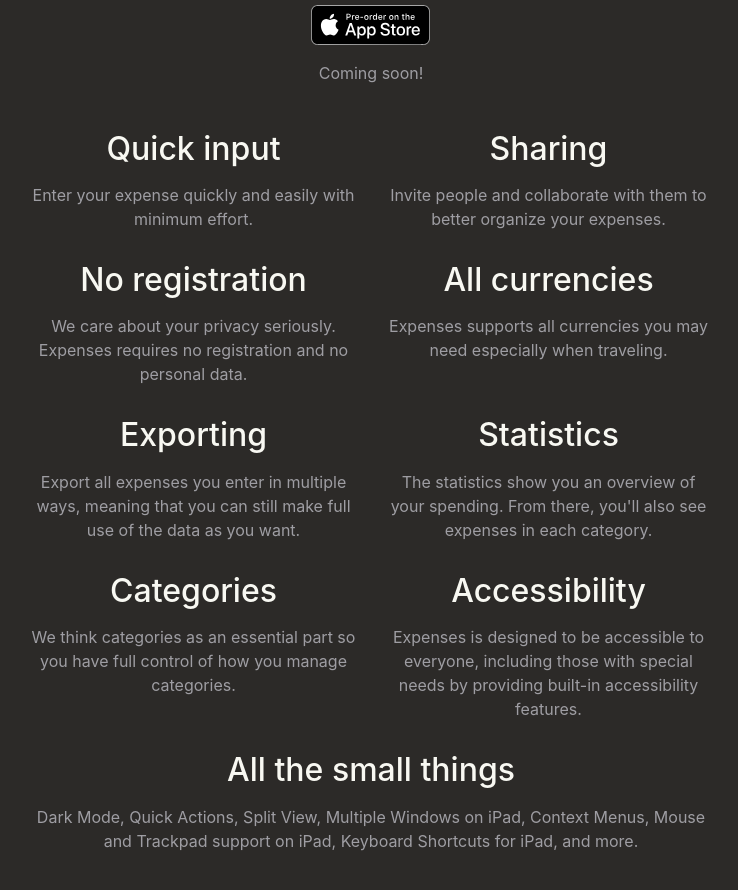
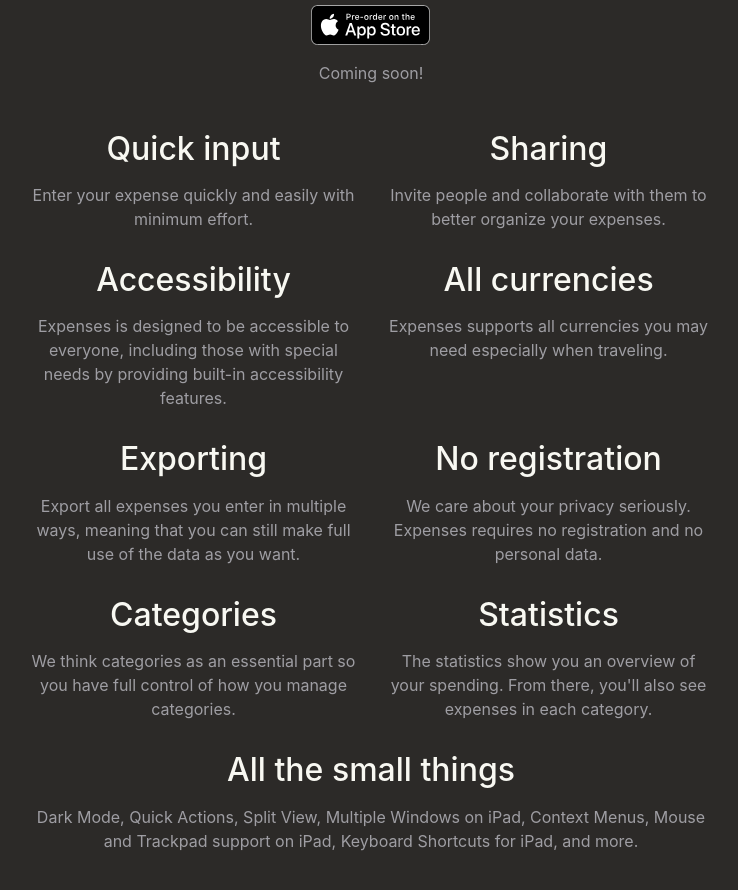
Before and after one commit to pixyzehn/pixyzehn.com, a Jekyll site: the page built from pages/expenses/expenses.md, in a window 1280 px wide and 900 px high, scrolled down 746 px. Shown: the top 890 px of the window, without its empty margins (269-1007 px from the left). Built offline with Jekyll 4.4.1, drawn with Linux system fonts in a browser that asks for light colours; nearby versions of some CDN libraries; library files that are not in the unit come from our copies; part of the change alters nothing that is shown.

Commit message:
Update order

```diff
--- a/_includes/expenses/expenses.html
+++ b/_includes/expenses/expenses.html
@@ -23,8 +23,9 @@
     </div>
     <div class="row">
         <div class="col-sm">
-            <h2>No registration</h2>
-            <p>We care about your privacy seriously. Expenses requires no registration and no personal data.</p>
+            <h2>Accessibility</h2>
+            <p>Expenses is designed to be accessible to everyone, including those with special needs by providing built-in
+                accessibility features.</p>
         </div>
         <div class="col-sm">
             <h2>All currencies</h2>
@@ -38,9 +39,8 @@
                 want.</p>
         </div>
         <div class="col-sm">
-            <h2>Statistics</h2>
-            <p>The statistics show you an overview of your spending. From there, you'll also see expenses in each
-                category.</p>
+            <h2>No registration</h2>
+            <p>We care about your privacy seriously. Expenses requires no registration and no personal data.</p>
         </div>
     </div>
     <div class="row">
@@ -49,9 +49,9 @@
             <p>We think categories as an essential part so you have full control of how you manage categories.</p>
         </div>
         <div class="col-sm">
-            <h2>Accessibility</h2>
-            <p>Expenses is designed to be accessible to everyone, including those with special needs by providing built-in
-                accessibility features.</p>
+            <h2>Statistics</h2>
+            <p>The statistics show you an overview of your spending. From there, you'll also see expenses in each
+                category.</p>
         </div>
     </div>
     <div class="row">
```
